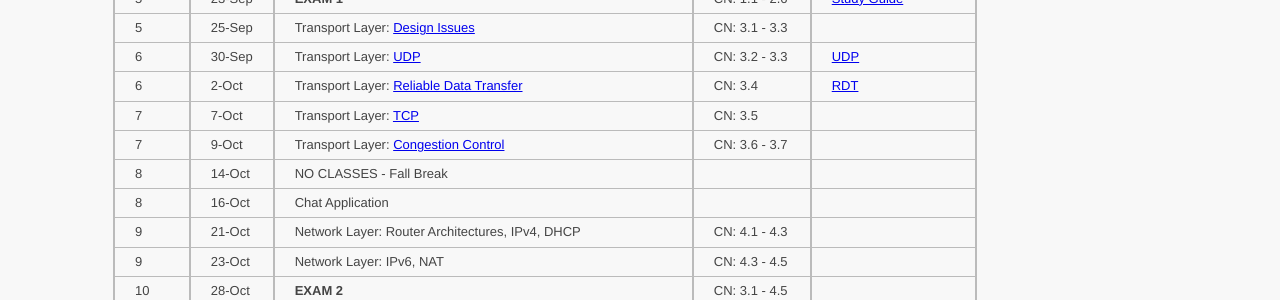
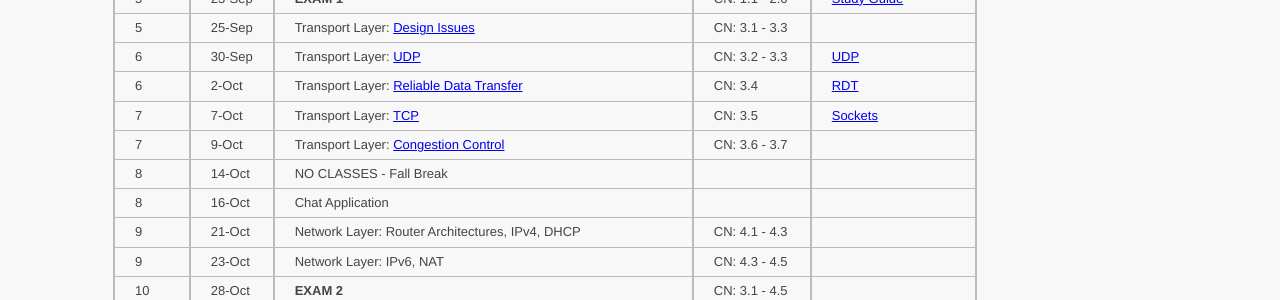
Before and after one commit to ycpcs/cs330-fall2025, a Jekyll site: the page built from schedule/index.md, in a window 1280 px wide. Shown: the part 421-721 px from the top of the page. Built offline with Jekyll 4.4.1, drawn with Linux system fonts in a browser that asks for light colours.

Commit message:
Update index.md

```diff
--- a/schedule/index.md
+++ b/schedule/index.md
@@ -22,7 +22,7 @@ CN: [Computer Networking: A Top-Down Approach](https://www.pearson.com/us/higher
 | 5    | 25-Sep | Transport Layer: [Design Issues](slides/chapter_3.pdf)              | CN: 3.1 - 3.3 |                                                        |
 | 6    | 30-Sep | Transport Layer: [UDP](slides/chapter_3.pdf)                        | CN: 3.2 - 3.3 | [UDP](../assignments/wireshark-udp.html)               |
 | 6    | 2-Oct  | Transport Layer: [Reliable Data Transfer](slides/chapter_3.pdf)     | CN: 3.4       | [RDT](../assignments/rdt.html)                         |
-| 7    | 7-Oct  | Transport Layer: [TCP](slides/chapter_3.pdf)                        | CN: 3.5       |                                                        |
+| 7    | 7-Oct  | Transport Layer: [TCP](slides/chapter_3.pdf)                        | CN: 3.5       | [Sockets](../assignments/sockets.html)                 |
 | 7    | 9-Oct  | Transport Layer: [Congestion Control](slides/chapter_3.pdf)         | CN: 3.6 - 3.7 |                                                        |
 | 8    | 14-Oct | NO CLASSES - Fall Break                                             |               |                                                        |
 | 8    | 16-Oct | Chat Application                                                    |               |                                                        |
```
